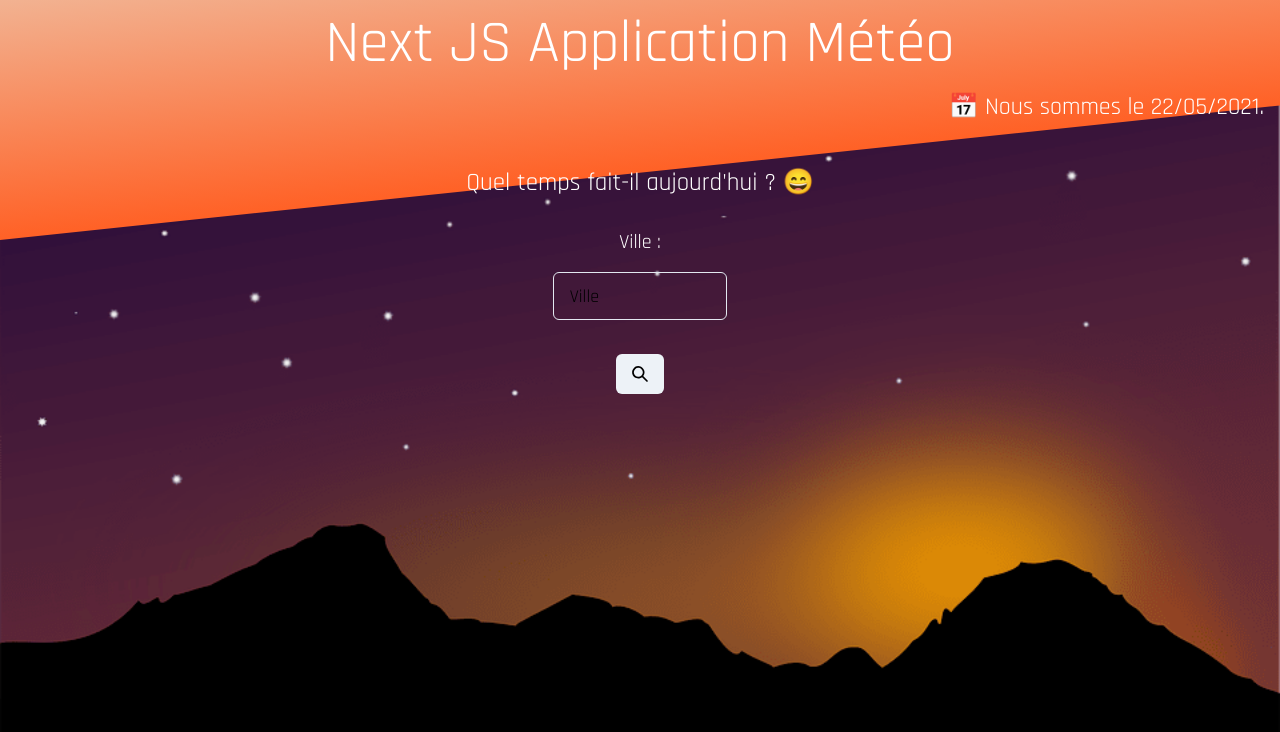
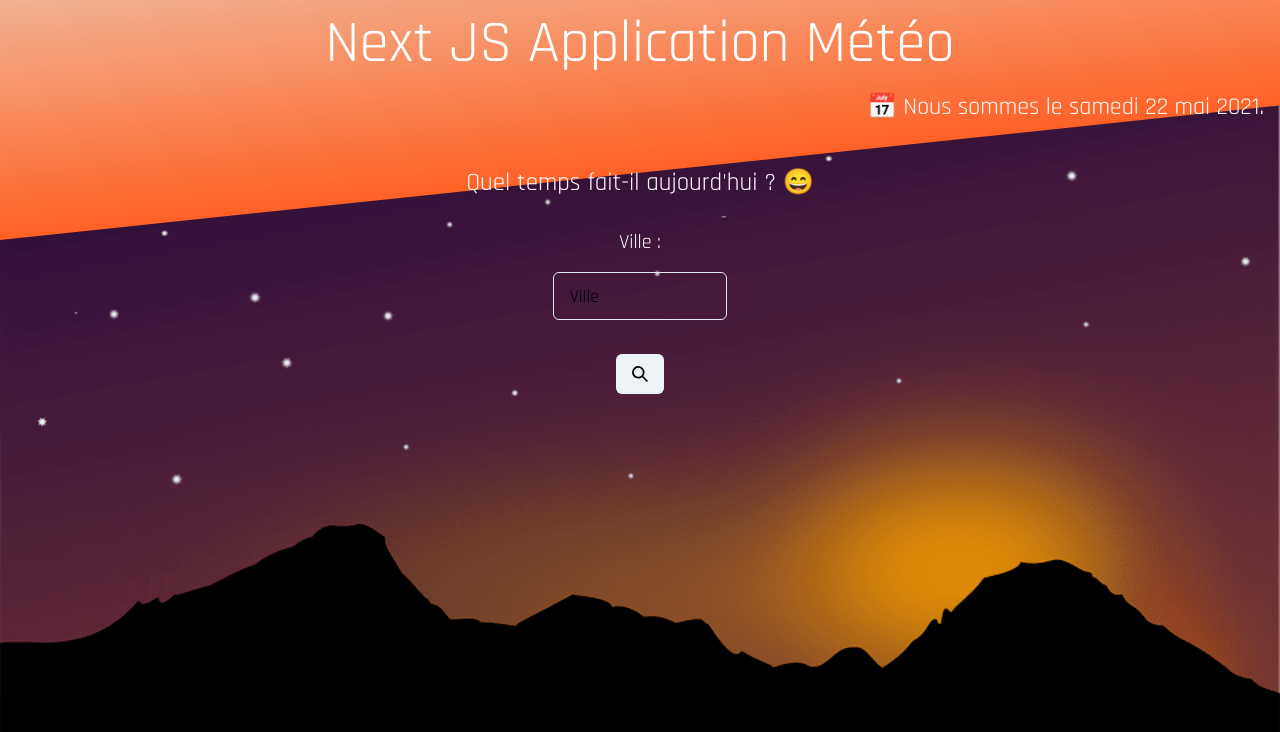
Before and after one commit to Jordane-Kraken/nextjs-weather, a Next.js app in the folder weather-app/: page / in a window 1280 px wide. Shown: the top 732 px of the page. Built offline with nearby package versions, Linux system fonts and the light colour scheme.

Commit message:
add date into french format

```diff
--- a/weather-app/package.json
+++ b/weather-app/package.json
@@ -12,7 +12,6 @@
     "@chakra-ui/react": "^1.6.2",
     "@emotion/react": "^11",
     "@emotion/styled": "^11",
-    "dayjs": "^1.10.4",
     "framer-motion": "^4",
     "next": "10.2.2",
     "react": "17.0.2",
--- a/weather-app/pages/index.js
+++ b/weather-app/pages/index.js
@@ -19,8 +19,9 @@ export default function Home( {data} ) {
 
   const date = new Date();
   const hour = date.getHours();
-  var dayjs = require('dayjs');
-  var today = dayjs().format('DD/MM/YYYY');
+  var day = new Date();
+  var options = { weekday: 'long', year: 'numeric', month: 'long', day: 'numeric' };
+  var today = day.toLocaleDateString("fr-FR", options);
 
   const getWeather = async() => {
     let input = document.getElementById('inputCity');
```
Also changed, not shown: 1 other file (tests, documents, lock files or other folders).
